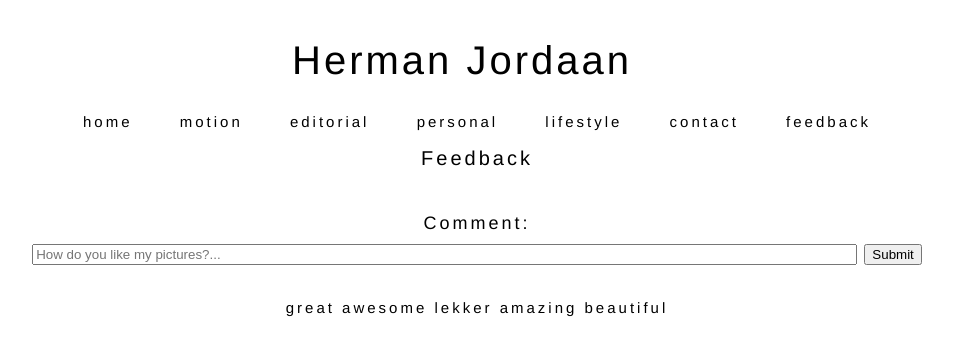
After one commit to hannah984/End-Project, a Flask app: page /feedback in a window 1280 px wide. The commit adds this page. Shown: the top 356 px of the page, without its empty margins (163-1116 px from the left). Run offline with Flask 2, Linux system fonts and the light colour scheme; data comes from the database, SQL or seed files in the repository; both versions use the stored data as it was after the commit.

Commit message:
Third assessment

```diff
--- a/app/routes.py
+++ b/app/routes.py
@@ -2,7 +2,7 @@ from flask import Flask, render_template, request, flash
 from forms import ContactForm
 #import Massage and Mail classes from Flask-Mail
 from flask_mail import Message, Mail
-
+import sqlite3
 #request determines whether the current HTTP method is a GET or a POST
 mail = Mail()
 
@@ -42,25 +42,41 @@ def lifestyle():
 def contact():
   form = ContactForm()
 
-  if request.method == 'POST':
+  if request.method == 'POST':  #submitbutton
     if form.validate() == False:
-      flash('All fields are required.')
-      return render_template('contact.html', form=form)
+      flash('All fields are required.') #error message
+      return render_template('contact.html', form=form) #still stay at the page
     else:
-      #We start by composing a new message. The Message class takes a subject line, a "from" address, and a "to" address. We then collect the contact form's subject field data with form.subject.data and set it as the new message's subject line. The email will be sent from the account you configured in app.config["MAIL_USERNAME"], so that's what we used here for the from address. The email will be sent to your personal email address so that you can receive and respond to new messages.
-      #Next, we write the email itself. We include the user's name, email and message. I use Python's string formatting operator % to format the email. And finally, we use mail.send(msg) to send the email (line 15).
-      msg = Message(form.subject.data, sender='hannah.rau@code.berlin', recipients=['hanahthecoder@gmail.com'])
+      #start composing a new message.
+      msg = Message(form.subject.data, sender='hannah.rau@code.berlin', recipients=['hanahthecoder@gmail.com']) #a "from" address, and a "to" address
       msg.body = """
       From: %s <%s>
       %s
-      """ % (form.name.data, form.email.data, form.message.data)
-      mail.send(msg)
+      """ % (form.name.data, form.email.data, form.message.data) #format the mail - we write the email itself. We include the user's name, email and message
+      mail.send(msg) #message send
 
       return render_template('contact.html', success=True)
 
   elif request.method == 'GET':
     return render_template('contact.html', form=form)
 
+@app.route('/feedback', methods=['GET', 'POST'])
+def feedback():
+  if request.method == 'POST': #submitbutton
+    entered_comment = request.form['comment'] #collect values in a form with method="post"
+    conn =sqlite3.connect('feedback.db') #connect to the database
+    cur = conn.cursor()
+    cur.execute("INSERT INTO feedbackherman (comment) VALUES ('{}')".format(entered_comment)) #add comment to database
+    conn.commit()
+    cur.execute('SELECT comment FROM feedbackherman') #take the comment out of the database
+    rows = cur.fetchall()
+    return render_template('feedback.html', comments = rows) #display everything
+  else:
+    conn =sqlite3.connect('feedback.db') #just be on the side without typing in a comment - show all comments
+    cur = conn.cursor()
+    cur.execute('SELECT comment FROM feedbackherman')
+    rows = cur.fetchall()
+    return render_template('feedback.html', comments = rows)
 
 if __name__ == '__main__':
   app.run(debug=True)
--- /dev/null
+++ b/app/templates/feedback.html
@@ -0,0 +1,17 @@
+{% extends "layout.html" %}
+
+{% block content %}
+  <h2>Feedback</h2>
+  <br>
+ <form method='POST' action='/feedback'>
+ <label for="comment">Comment:</label>
+ <input name='comment' id="comment" size="100" maxlength="100" placeholder="How do you like my pictures?...">
+ <input type="submit" value="Submit">
+ </form>
+ <br>
+ <br>
+    {% for comment in comments %}
+     {{ comment [0] }}
+   {% endfor %}
+
+{% endblock %}
--- a/app/templates/layout.html
+++ b/app/templates/layout.html
@@ -37,6 +37,7 @@ initial-scale = 1 → instructs browser to establish a 1:1 relationship between
                <li><a href="{{ url_for('personal') }}">personal</a></li>
                <li><a href="{{ url_for('lifestyle') }}">lifestyle</a></li>
                <li><a href="{{ url_for('contact') }}">contact</a></li>
+               <li><a href="{{ url_for('feedback') }}">feedback</a></li>
             </ul>
             <div class="burger">
                <div class="line1"></div>
--- a/app/templates/personal.html
+++ b/app/templates/personal.html
@@ -1,6 +1,8 @@
 {% extends "layout.html" %}
 
 {% block content %}
-  <h2>Personal</h2>
-  <p>This is a Personal page</p>
+  <h2>Herman Jordaan</h2>
+  <div class="pictures">
+         <img src="static/img/herman_portrait.jpg">
+  </div>
 {% endblock %}
```
Also changed, not shown: app/templates/motion.html (+9 -1 lines), app/feedback.db (added), app/feedbackherman.db (added), app/static/img/herman_portrait.jpg (added), 3 other files.
